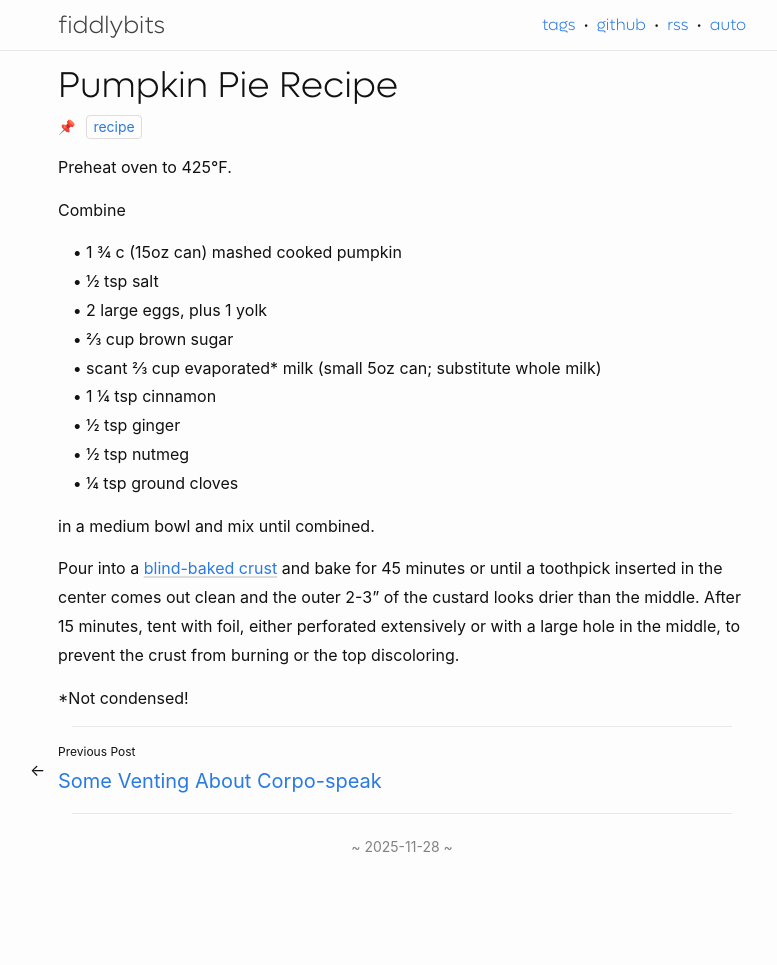
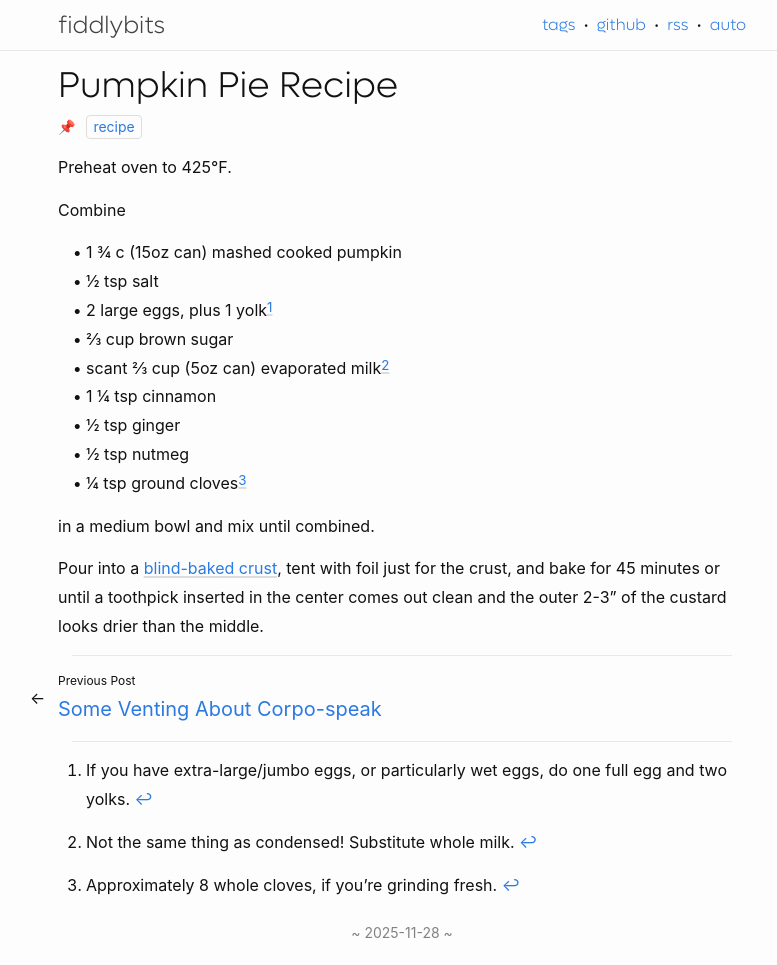
Before and after one commit to seansfkelley/seansfkelley.github.io, a Jekyll site: the page built from _posts/2025-11-28-pumpkin-pie.md, in a window 1280 px wide and 965 px high. Shown: the whole window, without its empty margins (238-1015 px from the left). Built offline with Jekyll 4.4.1, drawn with Linux system fonts in a browser that asks for light colours.

Commit message:
Notes and adjustments to pumpkin pie recipe.

```diff
--- a/_posts/2025-11-28-pumpkin-pie.md
+++ b/_posts/2025-11-28-pumpkin-pie.md
@@ -10,18 +10,20 @@ Combine
 
 - 1 ¾ c (15oz can) mashed cooked pumpkin
 - ½ tsp salt
-- 2 large eggs, plus 1 yolk
+- 2 large eggs, plus 1 yolk[^eggs]
 - ⅔ cup brown sugar
-- scant ⅔ cup evaporated* milk (small 5oz can; substitute whole milk)
+- scant ⅔ cup (5oz can) evaporated milk[^milk]
 - 1 ¼ tsp cinnamon
 - ½ tsp ginger
 - ½ tsp nutmeg
-- ¼ tsp ground cloves
+- ¼ tsp ground cloves[^cloves]
+
+[^eggs]: If you have extra-large/jumbo eggs, or particularly wet eggs, do one full egg and two yolks.
+[^milk]: Not the same thing as condensed! Substitute whole milk.
+[^cloves]: Approximately 8 whole cloves, if you're grinding fresh.
 
 in a medium bowl and mix until combined.
 
-Pour into a [blind-baked crust]({% post_url 2023-11-22-pie-dough %}) and bake for 45 minutes or until a toothpick inserted in the center comes out clean and the outer 2-3" of the custard looks drier than the middle. After 15 minutes, tent with foil, either perforated extensively or with a large hole in the middle, to prevent the crust from burning or the top discoloring.
-
-\*Not condensed!
+Pour into a [blind-baked crust]({% post_url 2023-11-22-pie-dough %}), tent with foil just for the crust, and bake for 45 minutes or until a toothpick inserted in the center comes out clean and the outer 2-3" of the custard looks drier than the middle.
 
 {% include common-footer.html %}
```
